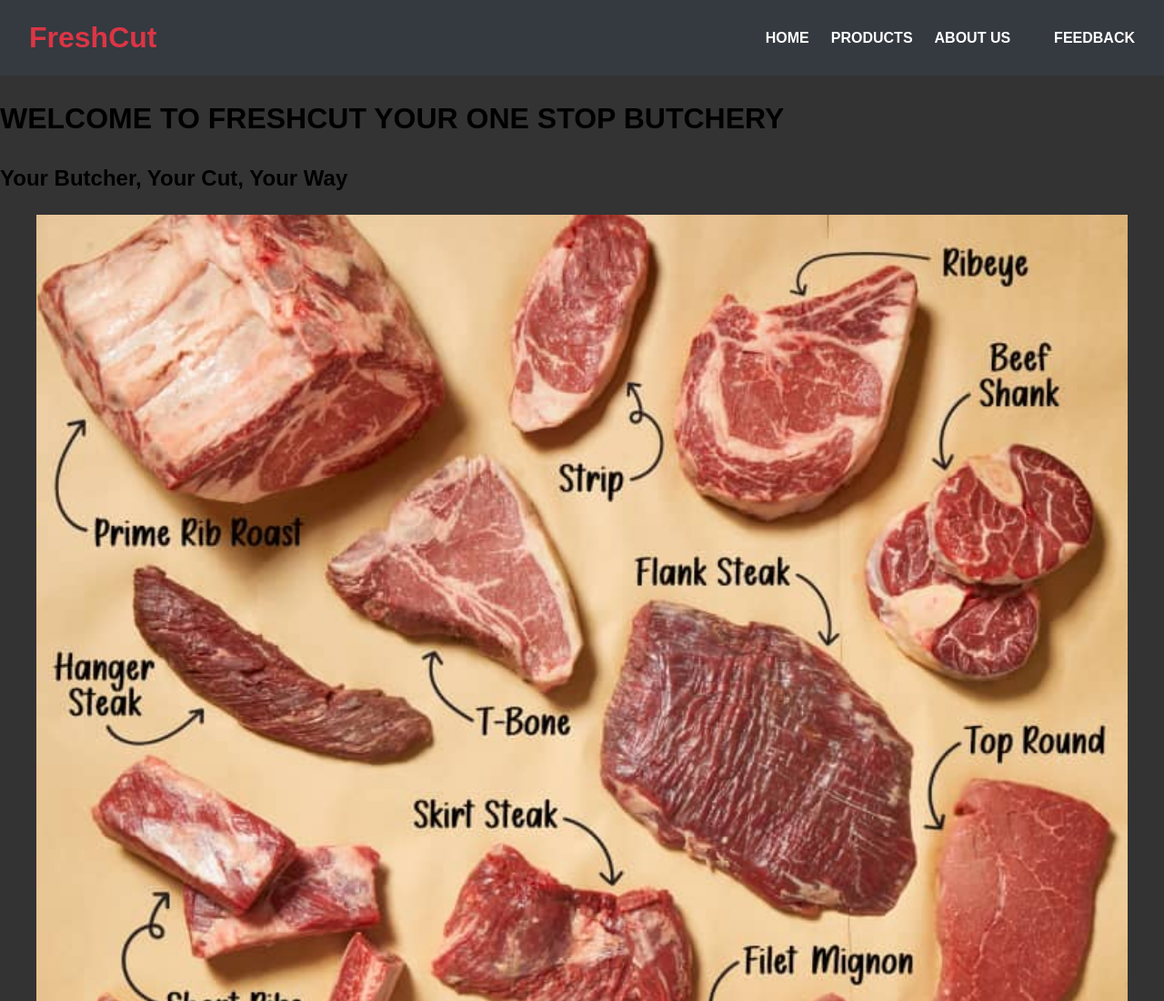
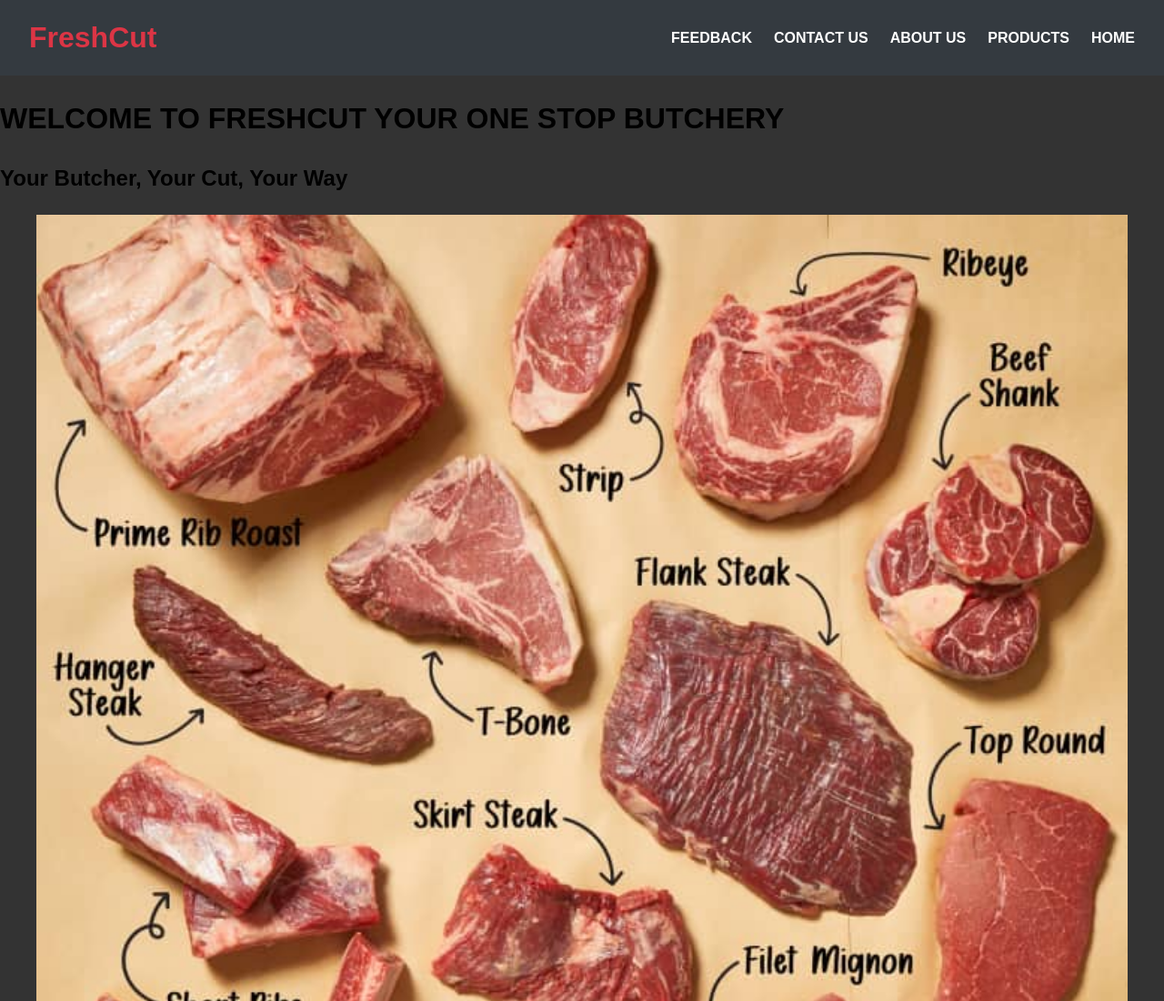
Before and after one commit to Marcus-Supang/FRESH, a plain HTML site: page index.html in a window 1280 px wide. Shown: the top 1100 px of the page at 91% size. Drawn offline with Linux system fonts and the light colour scheme.

Commit message:
Update index.html

```diff
--- a/index.html
+++ b/index.html
@@ -13,11 +13,11 @@
         </div>
         <nav>
             <ul>
+                <li><a href="feedback.html">FEEDBACK</a></li>
+                <li><a href="contactus.html">CONTACT US</a></li>
+                <li><a href="aboutus.html">ABOUT US</a></li>
+                <li><a href="products.html">PRODUCTS</a></li>
                 <li><a href="index.html">HOME</a></li>
-                <li><a href="products.html">PRODUCTS</a></li>
-                <li><a href="aboutus.html">ABOUT US</a></li>
-                <li><a href="contactus.html"</a></li>
-                <li><a href="feedback.html">FEEDBACK</a></li>
             </ul>
         </nav>
     </header>
```
